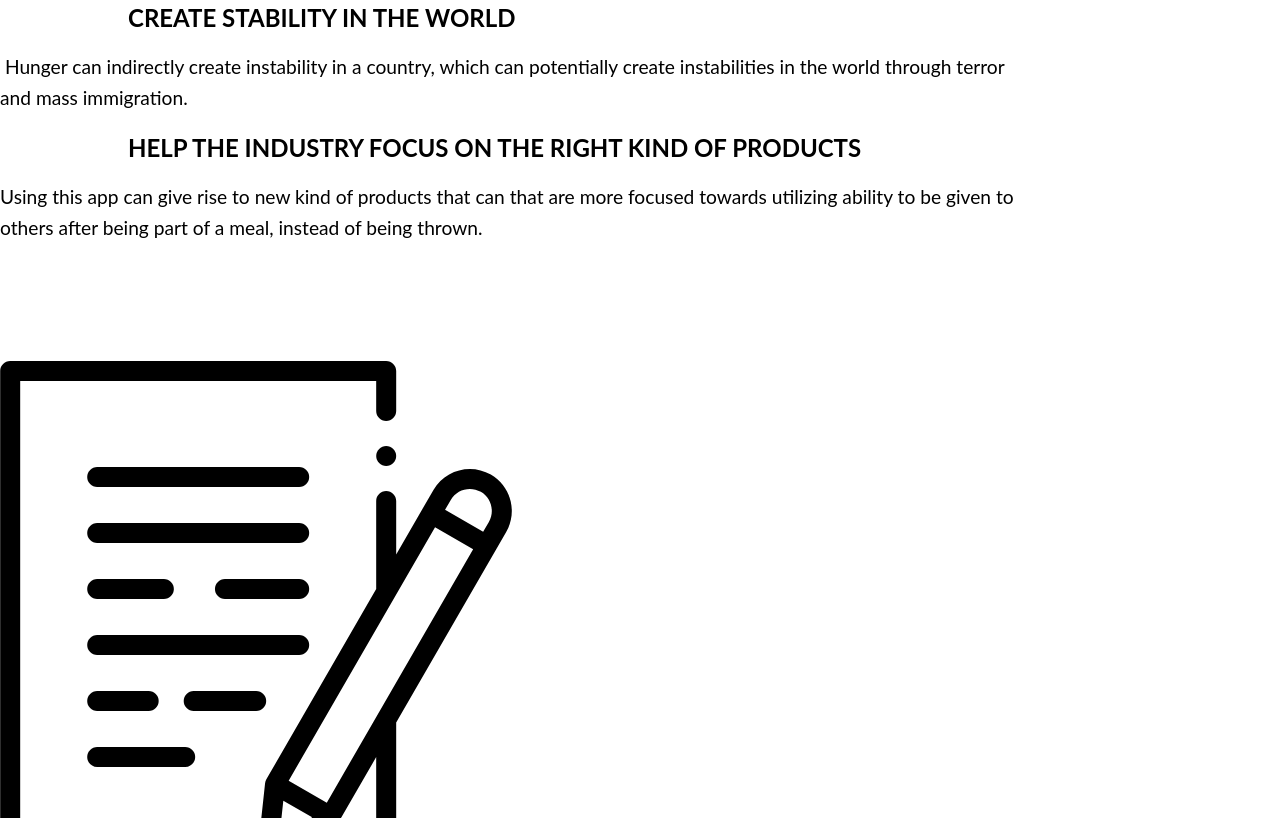
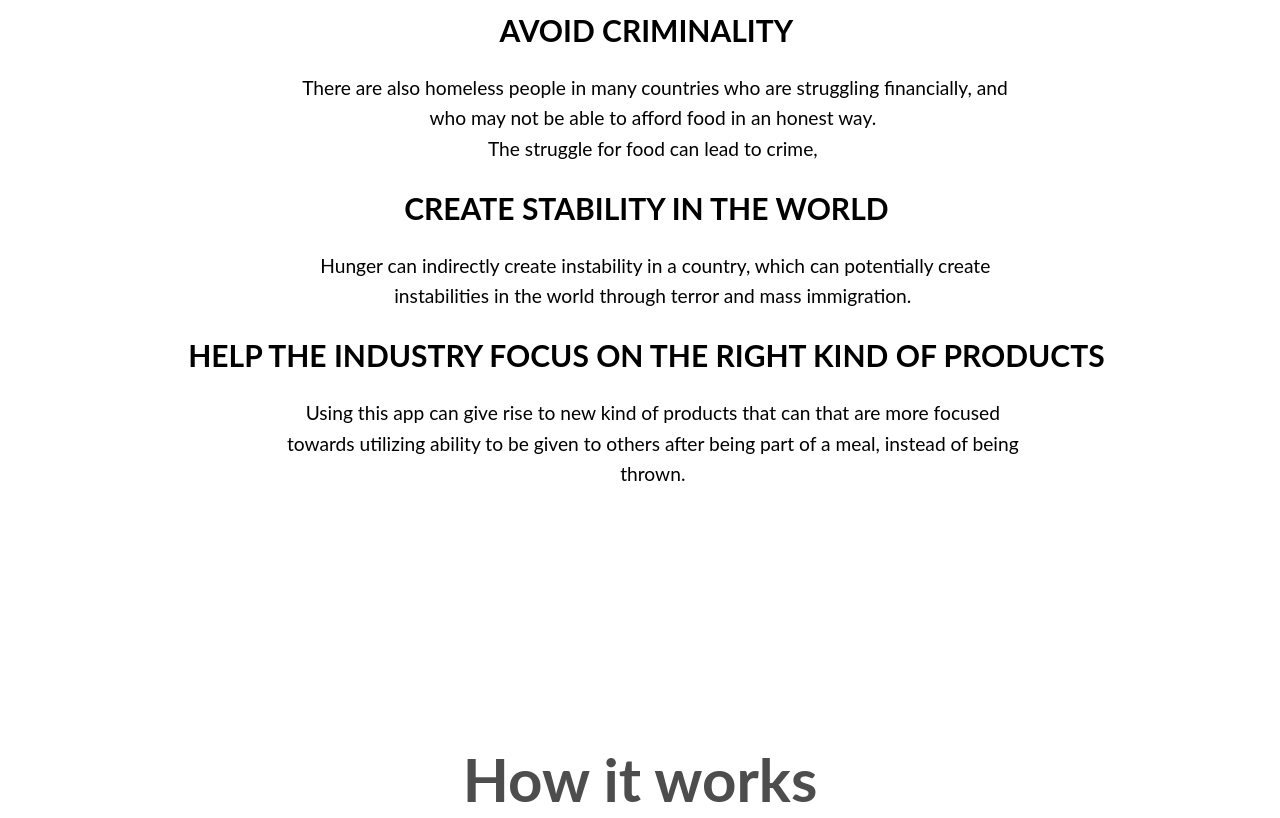
Before and after one commit to MartinKjone/Final_Assignment, a plain HTML site: page home.html in a window 1280 px wide. Shown: the part 1016-1834 px from the top of the page. Drawn offline with Linux system fonts and the light colour scheme.

Commit message:
Update style.css

```diff
--- a/css/style.css
+++ b/css/style.css
@@ -55,6 +55,8 @@ header {
   background-color: #4FAF62;
   padding: 10px;
 }
+
+
 
 h2{
   margin-left: 10%;
@@ -120,10 +122,12 @@ main.hero button:hover {
   cursor: pointer;
 }
 
-main.hero h1 {
+main.hero h1{
   font-size: 50px;
   margin-top: 0;
 }
+
+
 
 main.hero img {
   min-width: 250px;
@@ -134,19 +138,28 @@ main.hero img {
   float: right;
 }
 
-#how-it-works {
+.homeRow {
   padding-top: 50px;
   min-height: 1000px;
   color: #4D4D4D;
 }
 
-#how-it-works h1 {
-  font-size: 30px;
+.homeRow h1 {
+  font-size: 60px;
   font-weight: bold;
   text-align: center;
 }
-
-#how-it-works .column {
+.homeRow h2 {
+  font-size: 30px;
+  font-weight: bold;
+  	margin-left: 1vw;
+  text-align: center;
+}
+.homeRow p {
+		text-align: center;
+		margin-left: 22vw;
+}
+.homeRow .column {
   display: flex;
   flex-direction: column;
   align-items: center;
@@ -155,13 +168,13 @@ main.hero img {
   width: 33.33%;
 }
 
-#how-it-works .row:after {
+.homeRow .row:after {
   content: "";
   display: table;
   clear: both;
 }
 
-#how-it-works img {
+.homeRow img {
   width: 200px;
   height: auto;
 }
```
